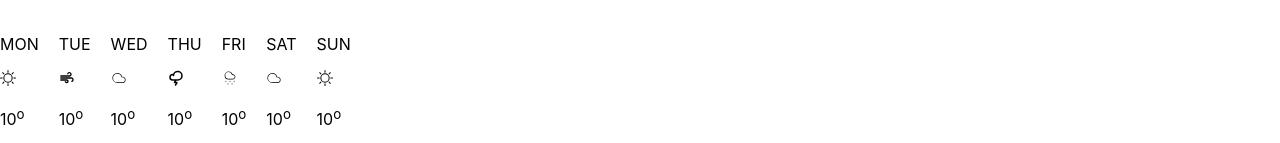
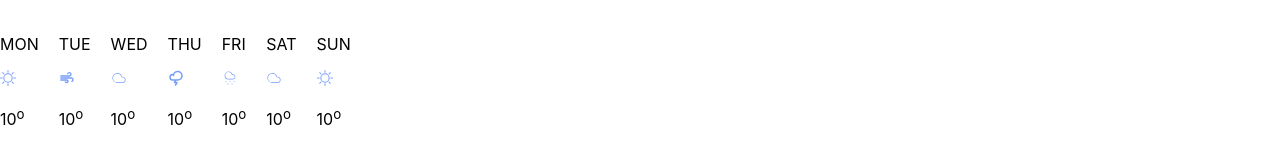
Before and after one commit to sreevani10/weather-dashboard, a React (Create React App) app: page / in a window 1280 px wide. Shown: the part 735-878 px from the top of the page. Built offline with nearby package versions, Linux system fonts and the light colour scheme.

Commit message:
Add styles for Forecast.js

```diff
--- a/src/styles/Forecast.css
+++ b/src/styles/Forecast.css
@@ -2,3 +2,7 @@
     display: flex;
     gap:20px;
 }
+
+.season{
+    color: rgb(118, 157, 249);
+}
```
